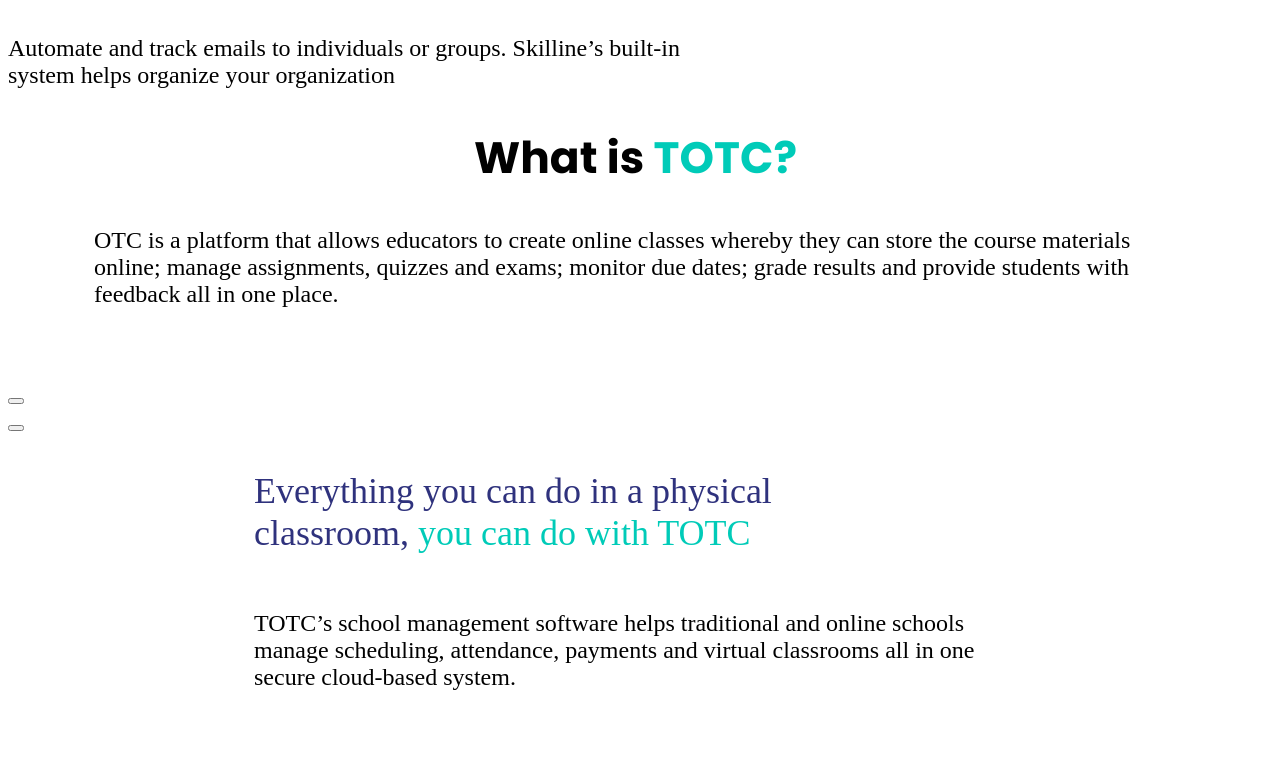
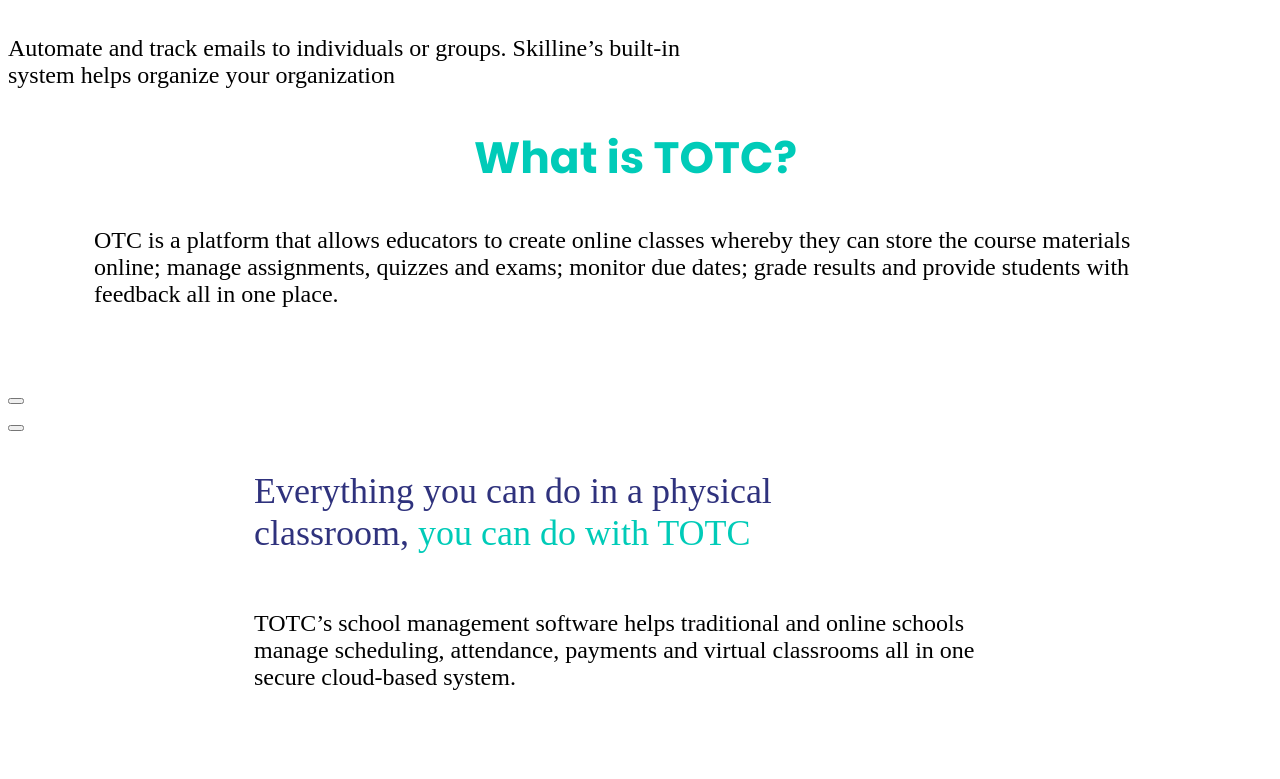
Before and after one commit to Sasisonisik/Lesson-Figma, a plain HTML site: page index.html in a window 1280 px wide. Shown: the part 2580-3359 px from the top of the page. Drawn offline with Linux system fonts and the light colour scheme.

Commit message:
Imn gonna

```diff
--- a/index.html
+++ b/index.html
@@ -119,7 +119,9 @@
         </ul>
       </section>
       <section class="mine">
-        <h2>What is <span>TOTC?</span></h2>
+        <h2>
+          <span class="span1">What is</span> <span class="span2">TOTC?</span>
+        </h2>
         <div class="p_h2">
           <p class="p_h2">
             OTC is a platform that allows educators to create online classes
```
